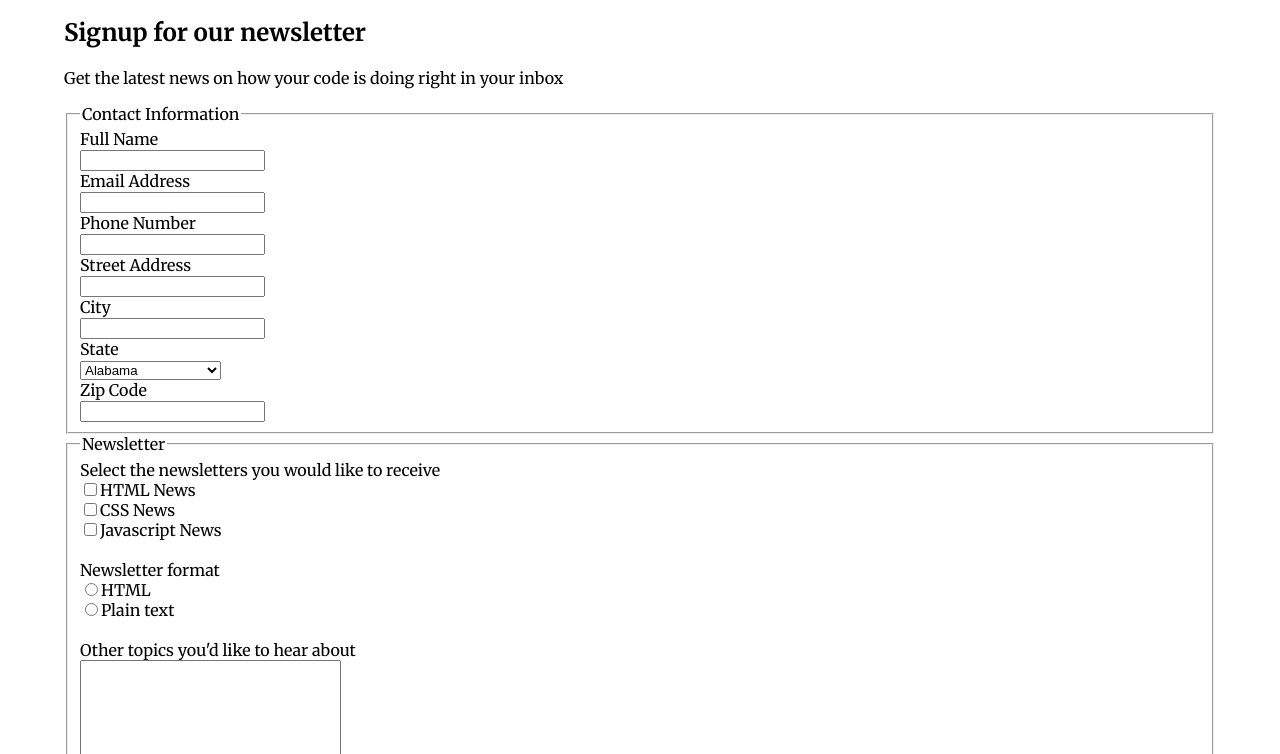
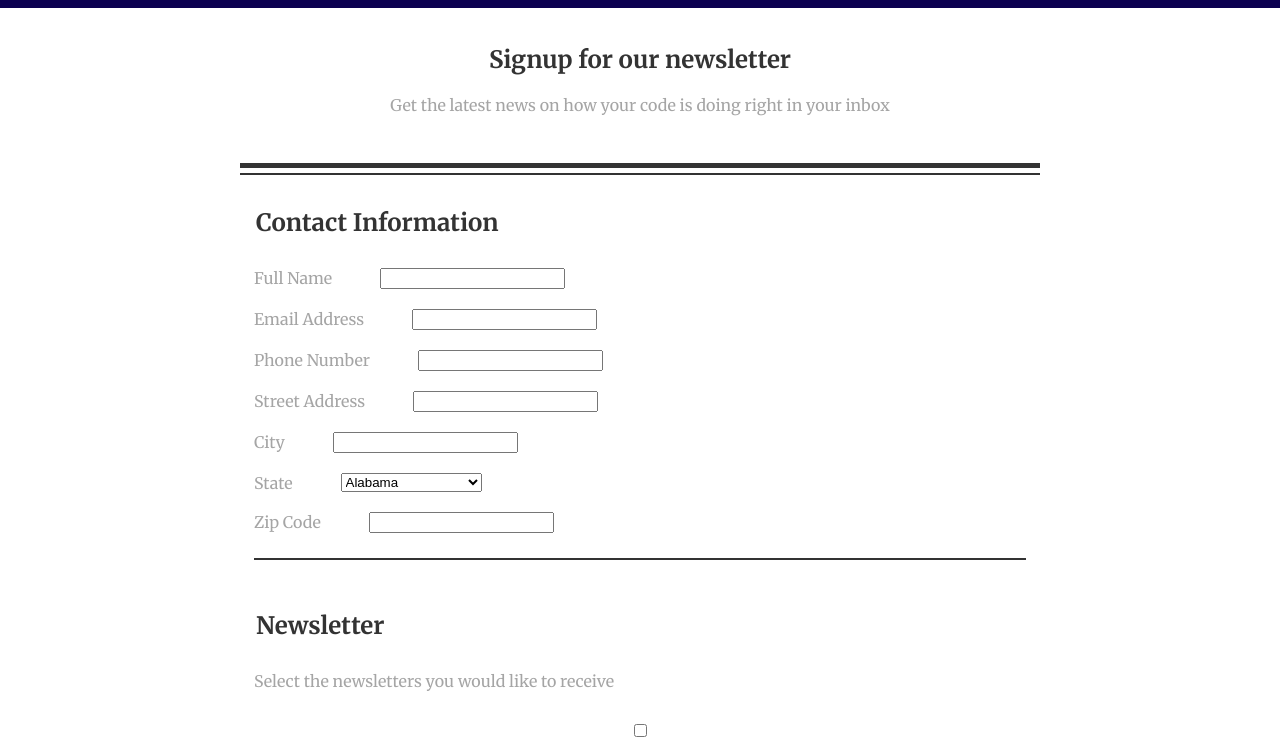
Before and after one commit to tannerpontius/techdegree-project-3, a plain HTML site: page index.html in a window 1280 px wide. Shown: the part 107-861 px from the top of the page. Drawn offline with Linux system fonts and the light colour scheme.

Commit message:
Initial Styling

```diff
--- a/css/styles.css
+++ b/css/styles.css
@@ -8,23 +8,28 @@ body {
     margin: 0;
     padding: 0;
     font-family: 'Merriweather', serif;
+    color: rgb(165, 165, 165);
     display: flex;
     flex-direction: column;
 }
 
-h1 {
-    margin: 0;
-    padding: 0;
+
+h1,
+h2,
+h3,
+h4,
+legend {
+    color: #333;
 }
 
 header {
     display: flex;
     justify-content: center;
-    background: #3596ce;
+    background: rgb(11, 0, 80);
 }
 
 header h1 {
-    padding: 1em 0;
+    padding: 0.5em 0;
     color: white;
     text-transform: uppercase;
 }
@@ -38,4 +43,126 @@ header h1 {
     flex-direction: column;
     width: 90%;
     margin: auto;
+    max-width: 800px;
+    justify-content: center;
 }
+
+.newsletter {
+    text-align: center;
+    margin-top: 1em;
+    margin-bottom: 2em;
+}
+
+.accent-thick {
+    height: 5px;
+    width: 100%;
+    background: #333;
+}
+
+.accent-thin {
+    height: 2px;
+    width: 100%;
+    background: #333;
+    margin-top: .35em;
+}
+
+.accent-group {
+    margin-top: 3em;
+}
+
+footer {
+    display: flex;
+    justify-content: center;
+    padding: 15px 0;
+    background: rgb(11, 0, 80);
+    color: white;
+}
+
+/********* FORM STYLES *********/
+
+form {
+    display: flex;
+    flex-direction: column;
+}
+
+legend {
+    margin-bottom: 1em;
+    font-size: 1.5em;
+    font-weight: bold;
+}
+
+fieldset {
+    margin-bottom: 2.5em;
+    border: none;
+    display: flex;
+    flex-direction: column;
+}
+
+label {
+    margin-bottom: 10px;
+}
+
+input,
+textarea,
+select {
+    margin-bottom: 1.5em;
+}
+
+.newsletter-fieldset {
+    display: flex;
+    flex-direction: column;
+    justify-content: flex-start;
+}
+
+.field-holder {
+    display: flex;
+    flex-direction: column;
+}
+
+
+
+
+
+
+
+
+
+
+
+
+
+
+
+
+
+
+
+
+
+
+
+
+
+
+
+
+
+/********* MEDIA QUERIES *********/
+
+@media (min-width: 768px) {
+
+    .field-holder {
+        display: flex;
+        flex-direction: row;
+    }
+
+    label {
+        margin-right: 3em;
+    }
+
+
+
+
+
+
+}
--- a/index.html
+++ b/index.html
@@ -22,8 +22,10 @@
         <div class="newsletter">
             <h2>Signup for our newsletter</h2>
             <p>Get the latest news on how your code is doing right in your inbox</p>
-            <div class="accent-thick"></div>
-            <div class="accent-thin"></div>
+            <div class="accent-group">
+                <div class="accent-thick"></div>
+                <div class="accent-thin"></div>
+            </div>
         </div>
 
         <!-- NEWSLETTER FORM BEGINNING  -->
@@ -34,23 +36,34 @@
             <fieldset>
                 <legend>Contact Information</legend>
 
-                <label for="name">Full Name</label><br >
-                <input type="text" id="name" name="user_name"><br >
+                <div class="field-holder">
+                    <label for="name">Full Name</label>
+                    <input type="text" id="name" name="user_name">
+                </div>
 
-                <label for="email">Email Address</label><br >
-                <input type="email" id="email" name="user_email"><br >
+                <div class="field-holder">
+                    <label for="email">Email Address</label>
+                    <input type="email" id="email" name="user_email">
+                </div>
 
-                <label for="phone">Phone Number</label><br >
-                <input for="tel" id="phone" name="user_phone"><br >
+                <div class="field-holder">
+                    <label for="phone">Phone Number</label>
+                    <input for="tel" id="phone" name="user_phone">
+                </div>
 
-                <label for="address">Street Address</label><br >
-                <input type="text" id="address" name="user_address"><br >
+                <div class="field-holder">
+                    <label for="address">Street Address</label>
+                    <input type="text" id="address" name="user_address">
+                </div>
 
-                <label for="city">City</label><br >
-                <input type="text" id="city" name="user_city"><br >
+                <div class="field-holder">
+                    <label for="city">City</label>
+                    <input type="text" id="city" name="user_city">
+                </div>
 
-                <label for="state">State</label><br >
-                <select name="user_state" id="state">
+                <div class="field-holder">
+                    <label for="state">State</label>
+                    <select name="user_state" id="state">
                         <option value="AL">Alabama</option>
                         <option value="AK">Alaska</option>
                         <option value="AZ">Arizona</option>
@@ -102,49 +115,51 @@
                         <option value="WV">West Virginia</option>
                         <option value="WI">Wisconsin</option>
                         <option value="WY">Wyoming</option>
-                </select><br >
+                    </select>
+                </div>
 
-                <label for="zip">Zip Code</label> <br >
-                <input type="number" id="zip" name="user_zip"><br >
-
+                <div class="field-holder">
+                    <label for="zip">Zip Code</label>
+                    <input type="text" id="zip" name="user_zip">
+                </div>
                 <div class="accent-thin"></div>
             </fieldset>
 
 
-            <fieldset>
+            <fieldset class="newsletter-fieldset">
                 <legend>Newsletter</legend>
 
-                <label>Select the newsletters you would like to receive</label><br >
-                <input type="checkbox" id="html" value="html_news" name="user_newsletter"><label for="html">HTML News</label><br >
-                <input type="checkbox" id="css" value="css_news" name="user_newsletter"><label for="css">CSS News</label><br >
-                <input type="checkbox" id="javascript" value="javascript_news" name="user_newsletter"><label for="javascript">Javascript News</label><br >
+                <label>Select the newsletters you would like to receive</label><br>
+                <input type="checkbox" id="html" value="html_news" name="user_newsletter"><label for="html">HTML News</label><br>
+                <input type="checkbox" id="css" value="css_news" name="user_newsletter"><label for="css">CSS News</label> <br>
+                <input type="checkbox" id="javascript" value="javascript_news" name="user_newsletter"><label for="javascript">Javascript News</label><br>
 
-                <br >
+
 
                 <label>Newsletter format</label><br >
-                <input type="radio" id="htmlFormat" value="html_format" name="newsletter_format"><label for="htmlFormat">HTML</label><br >
-                <input type="radio" id="plainText" value="plain_text" name="newsletter_format"><label for="plainText">Plain text</label><br >
+                <input type="radio" id="htmlFormat" value="html_format" name="newsletter_format"><label for="htmlFormat">HTML</label><br>
+                <input type="radio" id="plainText" value="plain_text" name="newsletter_format"><label for="plainText">Plain text</label><br>
 
-                <br >
 
-                <label for="otherTopics">Other topics you'd like to hear about</label><br >
-                <textarea name="user_comment" id="otherTopics" cols="30" rows="10"></textarea><br >
 
-                <br>
+                <label for="otherTopics">Other topics you'd like to hear about</label>
+                <textarea name="user_comment" id="otherTopics" cols="30" rows="10"></textarea>
+
+
 
                 <button type="submit">Sign Up</button>
 
             </fieldset>
 
-            <p class="copyright">Copyright The Code Review</p>
         </form>
 
         <!-- NEWSLETTER FORM END  -->
 
-
-
     </div>
 
+    <footer>
+        <p class="copyright">Copyright The Code Review</p>
+    </footer>
 
 
 
```
